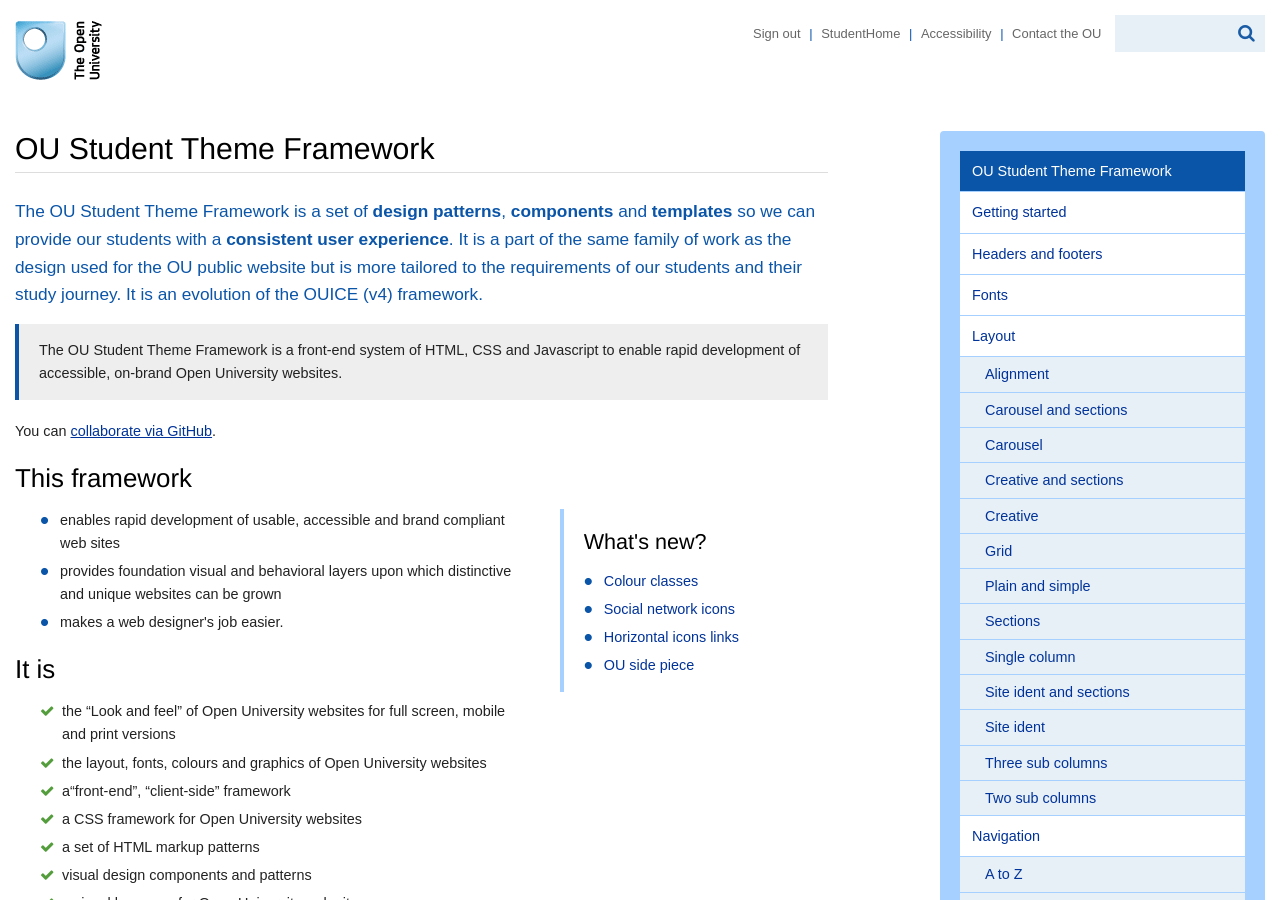
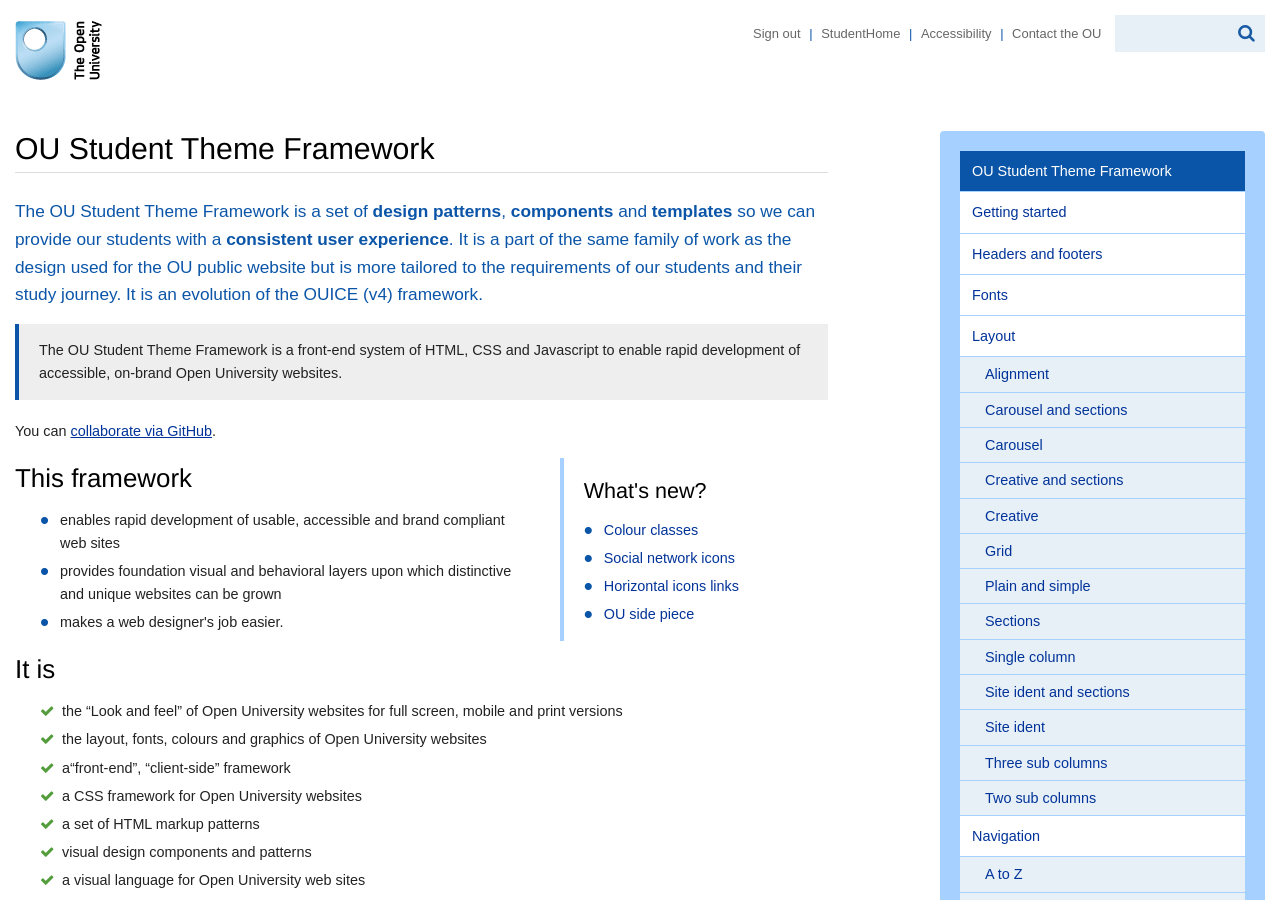
Before and after one commit to the-open-university/student-theme-framework, a Jekyll site: the page built from index.html, in a window 1280 px wide and 900 px high. Built offline with Jekyll 4.4.1, drawn with Linux system fonts in a browser that asks for light colours; nearby versions of some CDN libraries; part of the change alters nothing that is shown.

Commit message:
move box

```diff
--- a/index.html
+++ b/index.html
@@ -32,8 +32,6 @@ order: 1
 
 <p>You can <a href="https://github.com/the-open-university/student-theme-framework">collaborate via GitHub</a>.</p>
 
-<h2>This framework</h2>
-
 <div class="ou-side-piece">
 <h2>What's new?</h2>
 <ul class="ou-link-list">
@@ -43,6 +41,8 @@ order: 1
   <li><a href="boxes.html#ou-side-piece">OU side piece</a></li>
 </ul>
 </div>
+
+<h2>This framework</h2>
 
 <ul>
   <li>enables rapid development of usable, accessible and brand compliant web sites</li>
```
